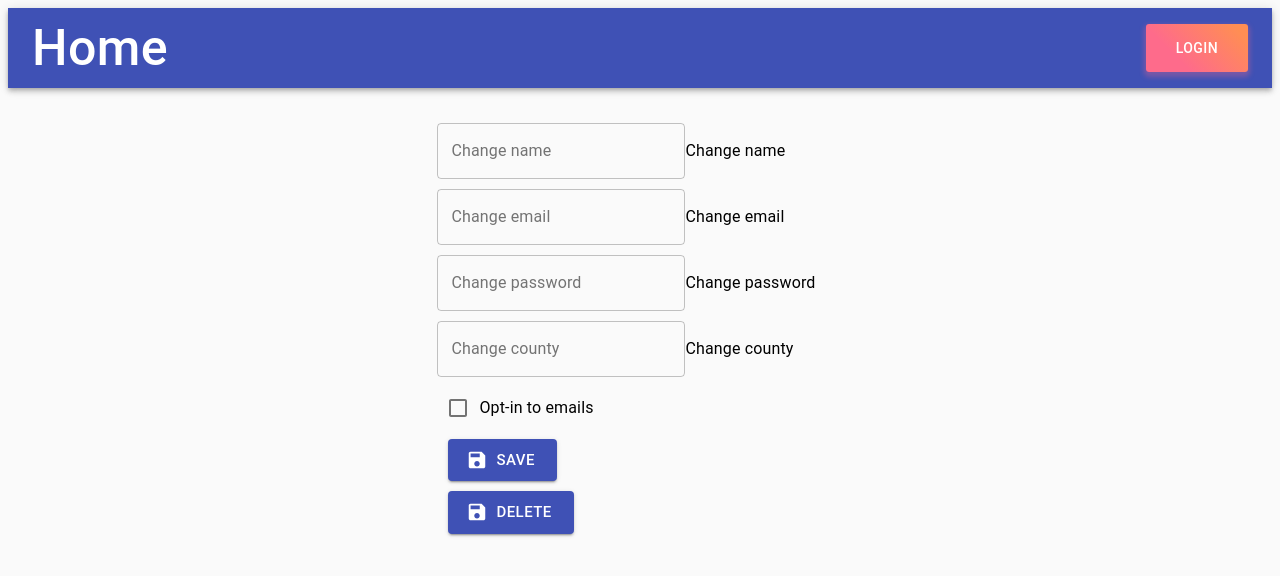
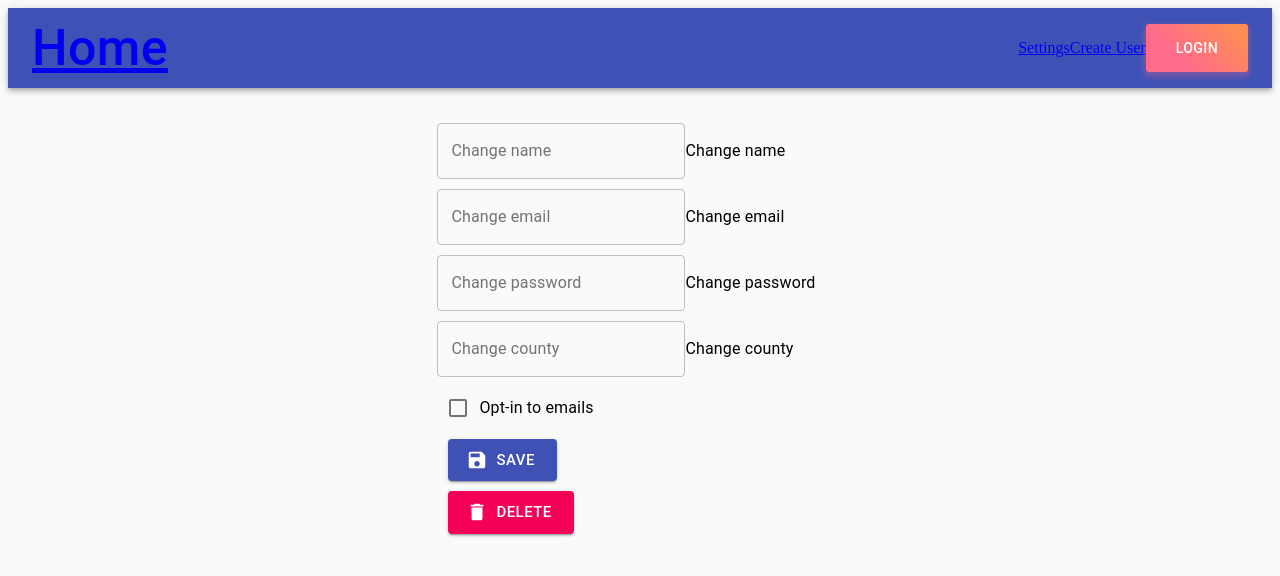
Before and after one commit to ZiWang55/Covid_19_Tracker, a React (Create React App) app in the folder client/: page /settings in a window 1280 px wide. Shown: the top 576 px of the page. Built offline with nearby package versions, Linux system fonts and the light colour scheme.

Commit message:
navbar links added

```diff
--- a/client/src/components/Navbar/Navbar.jsx
+++ b/client/src/components/Navbar/Navbar.jsx
@@ -6,6 +6,7 @@ import Typography from '@material-ui/core/Typography';
 import IconButton from '@material-ui/core/IconButton';
 import MenuIcon from '@material-ui/icons/Menu';
 import Modal from '../Modal/Modal';
+import { Link } from 'react-router-dom';
 
 const useStyles = makeStyles((theme) => ({
   root: {
@@ -28,7 +29,19 @@ export default function ButtonAppBar(props) {
       <AppBar position="static">
         <Toolbar>
           <Typography variant="h6" className={classes.title}>
-            Home
+            <Link to="/" >
+              Home
+            </Link>
+          </Typography>
+          <Typography variant="h7">
+            <Link to="/settings" className={window.location.pathname === '/settings'}>
+              Settings
+            </Link>
+          </Typography>
+          <Typography variant="h7">
+            <Link to="/newuser" className={window.location.pathname === '/newuser'}>
+              Create User
+            </Link>
           </Typography>
           { props.authentication === "false" ? <Modal changeUser={props.changeUser} handleInputName={props.handleInputName} handleInputPassword={props.handleInputPassword} title="Login" /> : <Modal changeUser={props.changeUser} title="Logout" /> }
         </Toolbar>
--- a/client/src/pages/Settings.jsx
+++ b/client/src/pages/Settings.jsx
@@ -2,6 +2,7 @@ import React, { useState, useContext } from 'react';
 import { FormGroup, FormControlLabel, Checkbox, TextField, Container, Grid, Button } from '@material-ui/core';
 import UserContext from '../api/UserContext';
 import SaveIcon from '@material-ui/icons/Save';
+import DeleteIcon from '@material-ui/icons/Delete';
 import API from '../api/Users';
 import { useEffect } from 'react';
 
@@ -131,7 +132,7 @@ function Settings() {
           </Grid>
 
           <Grid item style={{ margin: '5px' }}>
-            <Button variant='contained' color='primary' size='large' onClick={deleteButton} startIcon={<SaveIcon />}>
+            <Button variant='contained' color='secondary' size='large' onClick={deleteButton} startIcon={<DeleteIcon />}>
               Delete
             </Button>
           </Grid>
```
